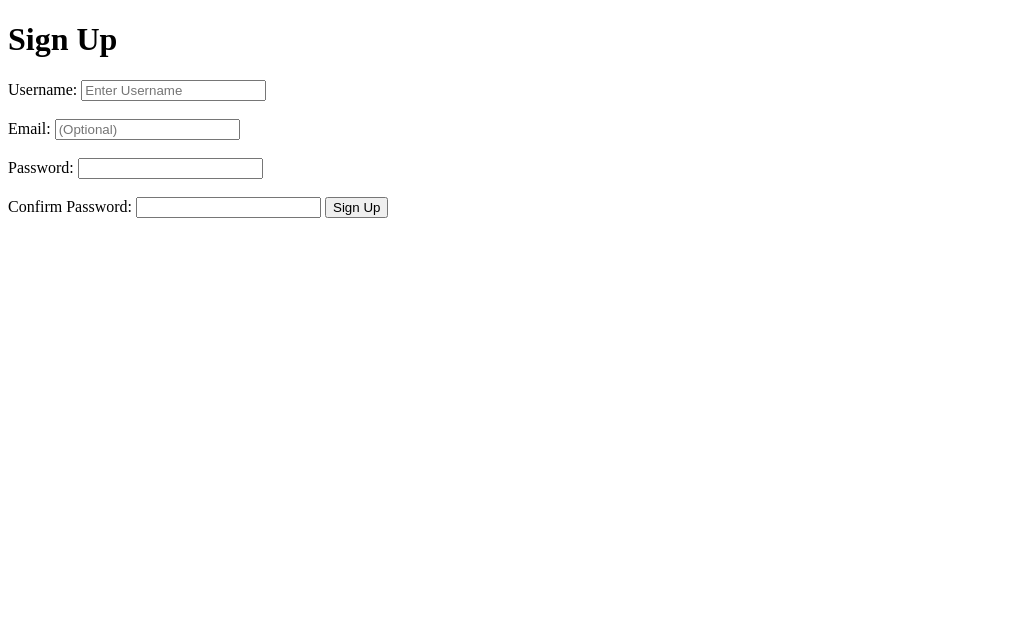
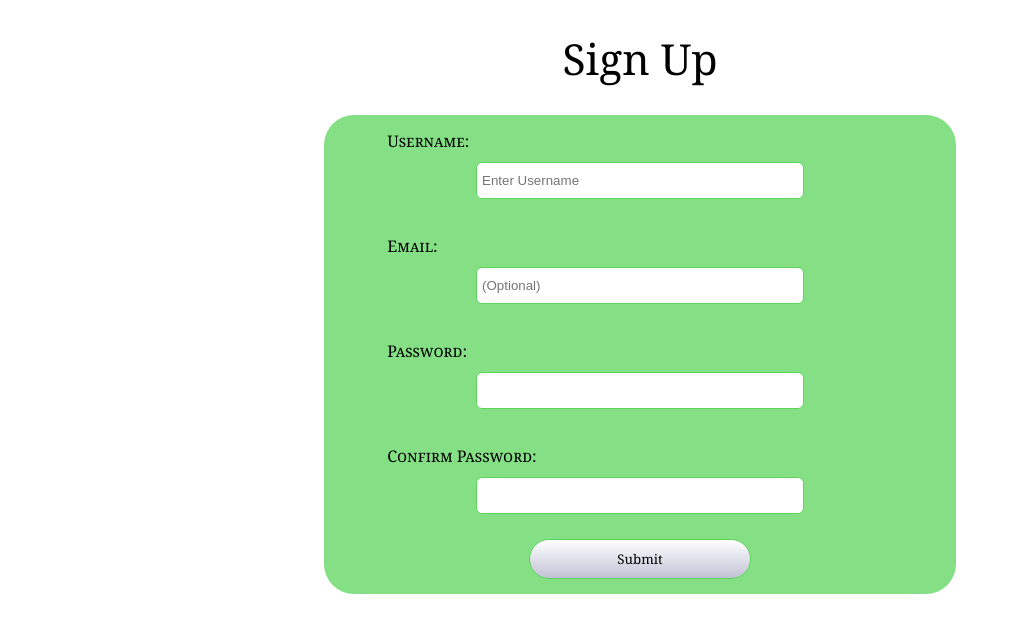
Before and after one commit to bearistotle/user-signup, a Flask app: page /sign-up in a window 1280 px wide. Shown: the top 633 px of the page, without its empty margins (0-1011 px from the left). Run offline with Flask 2, Linux system fonts and the light colour scheme.

Commit message:
finished styling

```diff
--- a/static/style.css
+++ b/static/style.css
@@ -1,3 +1,64 @@
-.error{
+h1{
+  font-family: Georgia;
+  font-size: 32pt;
+  text-align: center;
+  font-weight: lighter;
+}
+
+input{
+  display: block;
+  margin: auto;
+  width: 50%;
+  padding: 10px 5px 10px 5px;
+  border-style: solid;
+  border-color: #5dd55d;
+  border-width: 1px;
+  border-radius: 6px;
+}
+
+input[type=submit]{
+  background-image: linear-gradient(#ffffff, #c2c2d6);
+  background-repeat: no-repeat;
+  background-color: transparent;
+  margin-top: 25px;
+  width: 35%;
+  padding-top: 10px;
+  padding-bottom: 10px;
+  font-family: Georgia;
+  border: solid;
+  border-radius: 40px;
+  border-color: #5dd55d;
+  border-width: 1px;
+
+}
+
+input[type=submit]:hover{
+  background-image: linear-gradient(#ffffff, #b3b3cc);
+}
+
+label{
+  display: block;
+  margin: auto;
+  width: 80%;
+  padding-bottom: 10px;
+  font-family: Georgia;
+  font-variant: small-caps;
+
+}
+
+span{
   color: red;
-  font-family: Arial;}
+  font-family: Arial;
+  display: block;
+  margin: auto;
+  width: 80%;
+}
+
+.form{
+  background-color: #85e085;
+  display: block;
+  margin: auto;
+  width: 50%;
+  padding: 15px 0px 15px 0px;
+  border-radius: 30px;
+}
--- a/templates/sign-up.html
+++ b/templates/sign-up.html
@@ -5,29 +5,28 @@ this isn't happening to email_err or any other...) -->
 
 {% block content %}
 <h1>Sign Up</h1>
+<div class="form">
   <form action="/welcome" method="post">
-  <label>Username:
-    <input type="text" name="username" placeholder="Enter Username"
-    value="{{ username }}" />
-  </label><br>
+    <label for="user">Username:</label>
+      <input id="user" type="text" name="username" placeholder="Enter Username"
+      value="{{ username }}" /><br>
     {% if user_err %}
     <span class="error">{{ user_err }}</span><br>
     {% endif %}<br>
-  <label>Email:
-    <input type="text" name="email" placeholder="(Optional)" value="{{ email }}" />
-  </label><br>
+    <label for="email">Email:</label>
+      <input id="email" type="text" name="email" placeholder="(Optional)"
+      value="{{ email }}" /><br>
     {% if email_err %}
     <span class="error">{{ email_err }}</span><br>
     {% endif %}<br>
-  <label>Password:
-    <input type="password" name="password" value=""/>
-  </label><br>
+    <label for="password">Password:</label>
+      <input id="password" type="password" name="password" value=""/><br>
     {% if pass_err %}
     <span class="error">{{ pass_err }}</span><br>
     {% endif %}<br>
-  <label>Confirm Password:
-    <input type="password" name="password2" value=""/>
-  </label>
-  <input type="submit" value="Sign Up" />
+    <label for="confirm">Confirm Password:</label>
+      <input id="confirm" type="password" name="password2" value=""/>
+    <input type="submit" value="Submit" />
   </form>
+</div>
 {% endblock %}
```
Also changed, not shown: static/green-shiny-button.png (added). Lines whose indentation alone changed are shown as unchanged.
